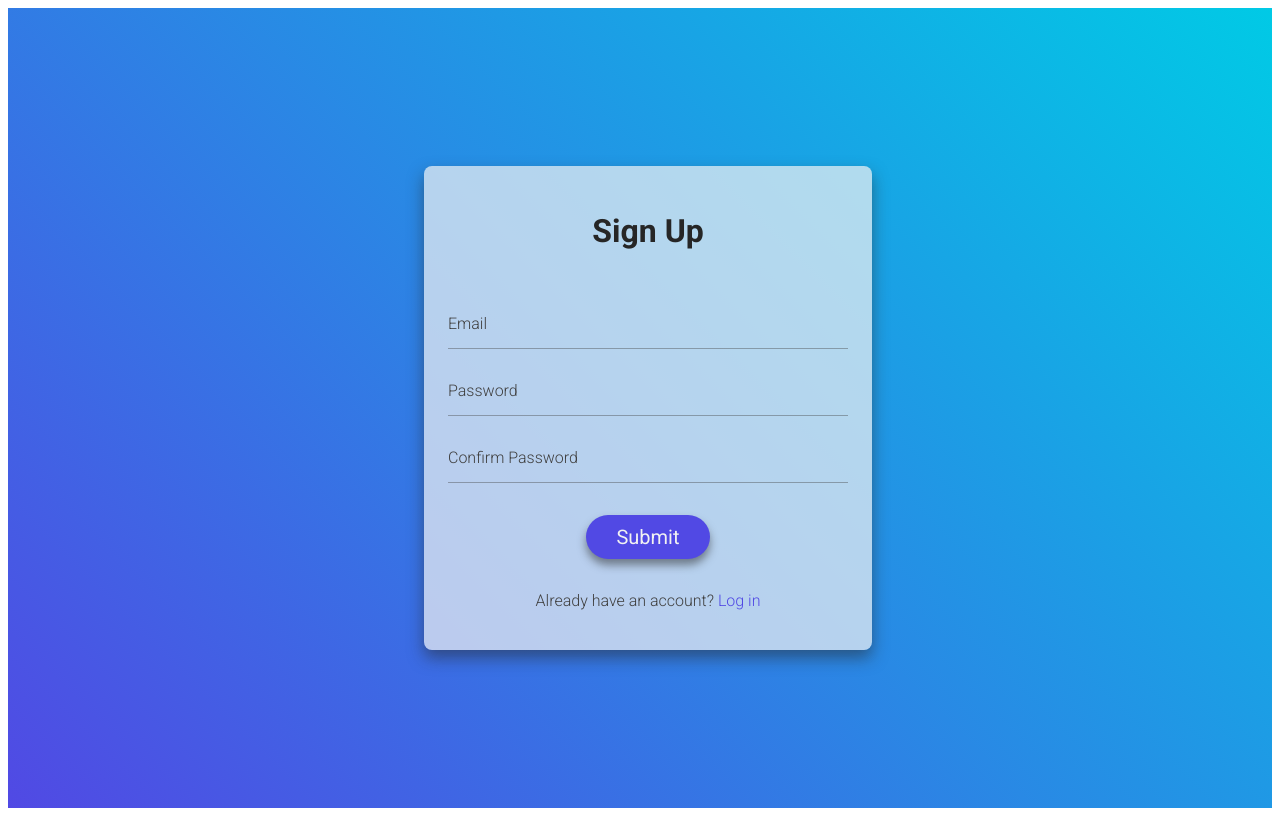
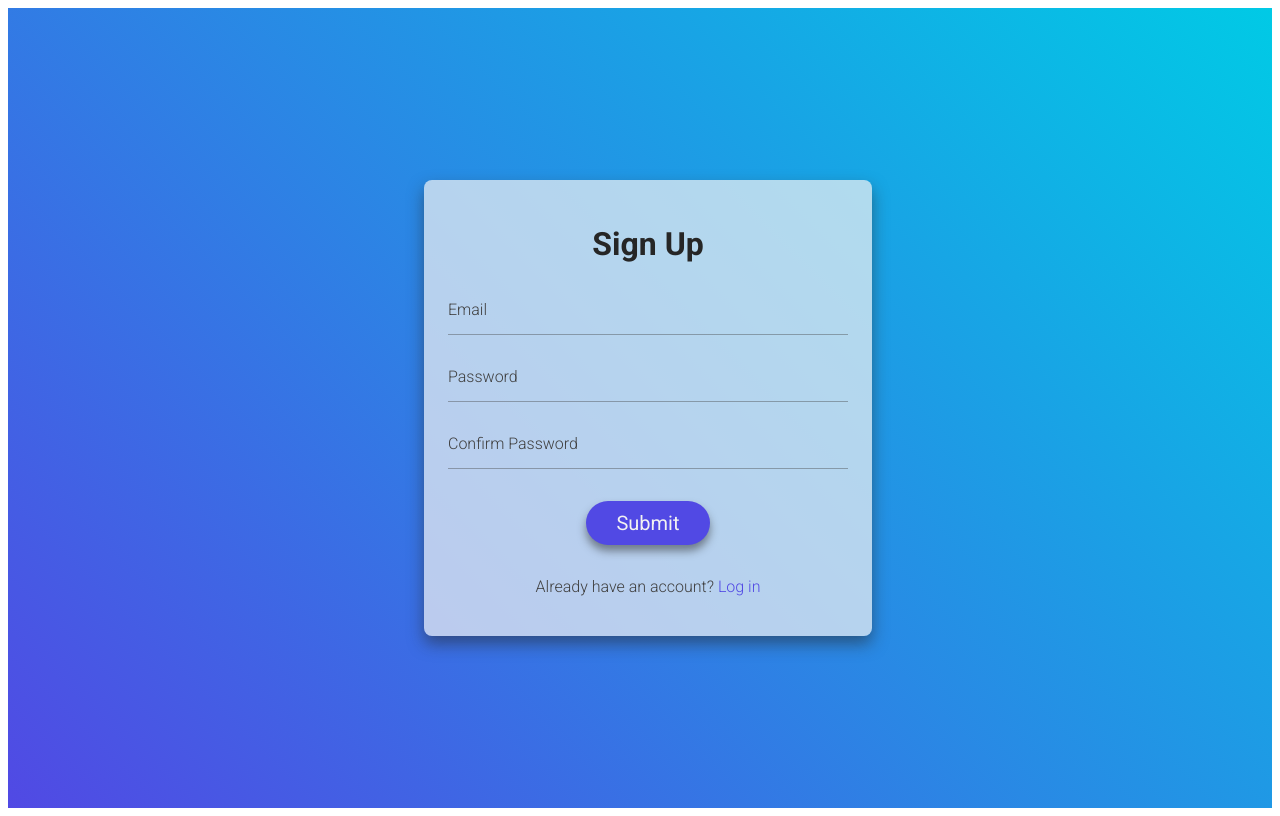
Before and after one commit to qogoist/dice_tracker, a React (Vite) app: page /signup in a window 1280 px wide. Built offline with nearby package versions, Linux system fonts and the light colour scheme; no server answers; the HTML template or start-up script is replaced by a standard one; what chartjs-plugin-zoom would draw is missing.

Commit message:
Fix form spacing and routing in main app

```diff
--- a/src/components/FormLabel.tsx
+++ b/src/components/FormLabel.tsx
@@ -27,7 +27,7 @@ const FormLabel: React.FC<Props> = ({
         onChange={handleChange}
         type={type}
         name={name}
-        placeholder={placeholder ? placeholder : "  "}
+        placeholder={placeholder ? placeholder : " "}
         autoComplete={autocomplete ? autocomplete : "on"}
         value={value}
         required={isRequired}
--- a/src/components/MainContent.tsx
+++ b/src/components/MainContent.tsx
@@ -13,7 +13,7 @@ const MainContent: React.FC = () => {
     <SessionProvider>
       <div className="main">
         <Routes>
-          <Route path="/home" element={<Dashboard />} />
+          <Route path="/*" element={<Dashboard />} />
           <Route path="/new-session" element={<NewSession />} />
           <Route path="/stats" element={<Stats />} />
           <Route path="/settings" element={<Settings />} />
--- a/src/css/App.css
+++ b/src/css/App.css
@@ -76,6 +76,7 @@ nav ul {
 
 form {
   display: flex;
+  gap: 2rem;
   flex-direction: column;
   align-items: center;
 }
@@ -219,6 +220,7 @@ input:-internal-autofill-selected {
   --card-clr-txt: var(--clr-gray-800);
   --card-clr-head: var(--clr-gray-900);
   display: flex;
+  gap: 1rem;
   flex-direction: column;
   align-items: center;
   padding: 1.5rem;
@@ -230,13 +232,11 @@ input:-internal-autofill-selected {
 
 .card h1 {
   color: hsl(var(--card-clr-head));
-  margin-bottom: 1em;
   text-align: center;
 }
 
 .card h2 {
   color: hsl(var(--card-clr-head));
-  margin-bottom: 1em;
 }
 
 /* ====================================== */
@@ -265,7 +265,6 @@ input:-internal-autofill-selected {
   --btn-clr-hover: var(--clr-gray-100);
   --btn-clr-hover-back: var(--clr-accent-600);
   font-size: 1.25rem;
-  margin: 1rem 0;
   box-shadow: 0 0.3em 0.4em 0 hsl(var(--clr-gray-900) / 0.5);
 }
 
@@ -336,10 +335,6 @@ input:-internal-autofill-selected {
   font-weight: 300;
 }
 
-.new-session-form > h2 {
-  margin: 0;
-}
-
 .new-session-btn {
   --btn-clr: var(--clr-gray-100);
   --btn-clr-back: var(--clr-primary-500);
@@ -349,14 +344,9 @@ input:-internal-autofill-selected {
   box-shadow: 0 0.3em 0.4em 0 hsl(var(--clr-gray-900) / 0.5);
 }
 
-.new-session-form .dice-grid {
-  margin-bottom: 2em;
-}
-
 .form-label {
   position: relative;
   width: 100%;
-  margin: 1em 0;
 }
 
 .form-label input {
@@ -592,6 +582,7 @@ input:-internal-autofill-selected {
 }
 
 .alert-box.disabled {
+  display: none;
   transform: scale(0, 1);
   max-height: 0;
   padding: 0;
```
Also changed, not shown: src/App.tsx (+8 -5 lines), 1 other file (tests, documents, lock files or other folders).
